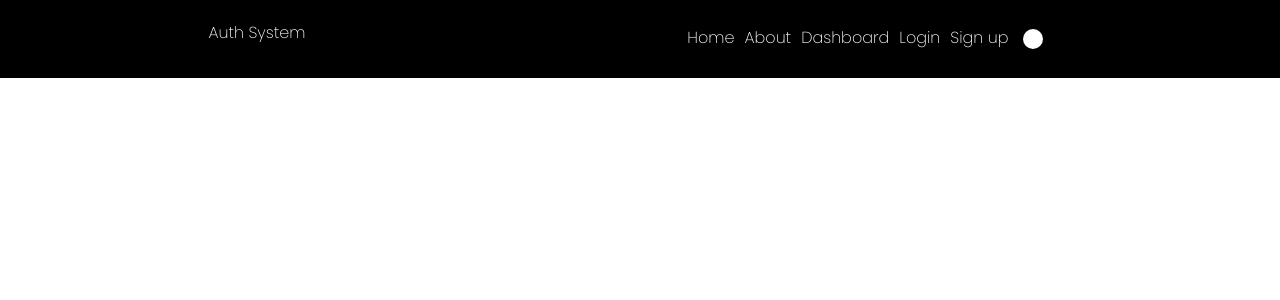
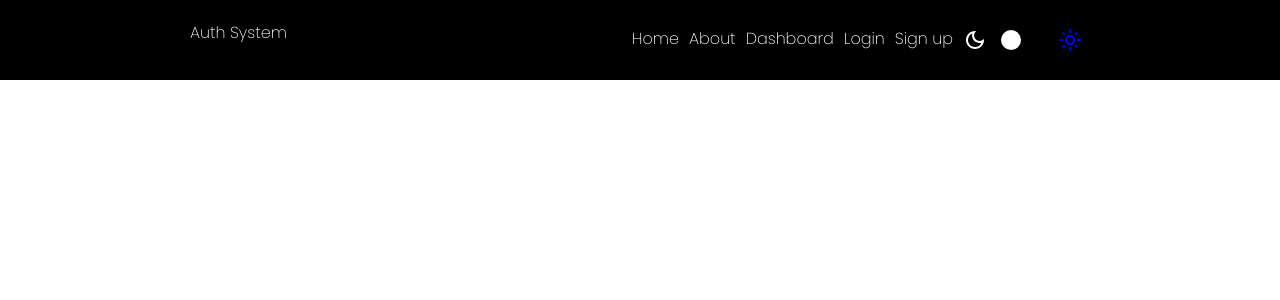
Before and after one commit to kowais915/jwt-aut-frontend, a React (Create React App) app: page / in a window 1280 px wide. Shown: the top 300 px of the page. Built offline with nearby package versions, Linux system fonts and the light colour scheme.

Commit message:
:sparkles: Added icons for light and blue mode
git push

```diff
--- a/src/components/Navbar.js
+++ b/src/components/Navbar.js
@@ -8,6 +8,10 @@ import { useAuthContext } from '../hooks/useAuthContext';
 import Switch from '@mui/material/Switch';
 import {useState } from 'react';
 import { colorContext } from '../context/colorContext';
+import IconButton from '@mui/material/IconButton';
+import DarkModeIcon from '@mui/icons-material/DarkMode';
+import DarkModeOutlinedIcon from '@mui/icons-material/DarkModeOutlined';
+import LightModeOutlinedIcon from '@mui/icons-material/LightModeOutlined';
 
 
 
@@ -61,6 +65,9 @@ const Navbar = () => {
 
                 >Logout</Button>}
 
+                <IconButton  aria-label="delete" size="small">
+                    <DarkModeOutlinedIcon style={{color: 'white'}}></DarkModeOutlinedIcon>
+                </IconButton>
                 <Switch
                     checked={checked}
                     onChange={handleChange}
@@ -76,6 +83,10 @@ const Navbar = () => {
                      }}
                 />
 
+                <IconButton>
+                    <LightModeOutlinedIcon style={{color: 'blue'}}></LightModeOutlinedIcon>
+                </IconButton>
+
 
             </div>
 
```
